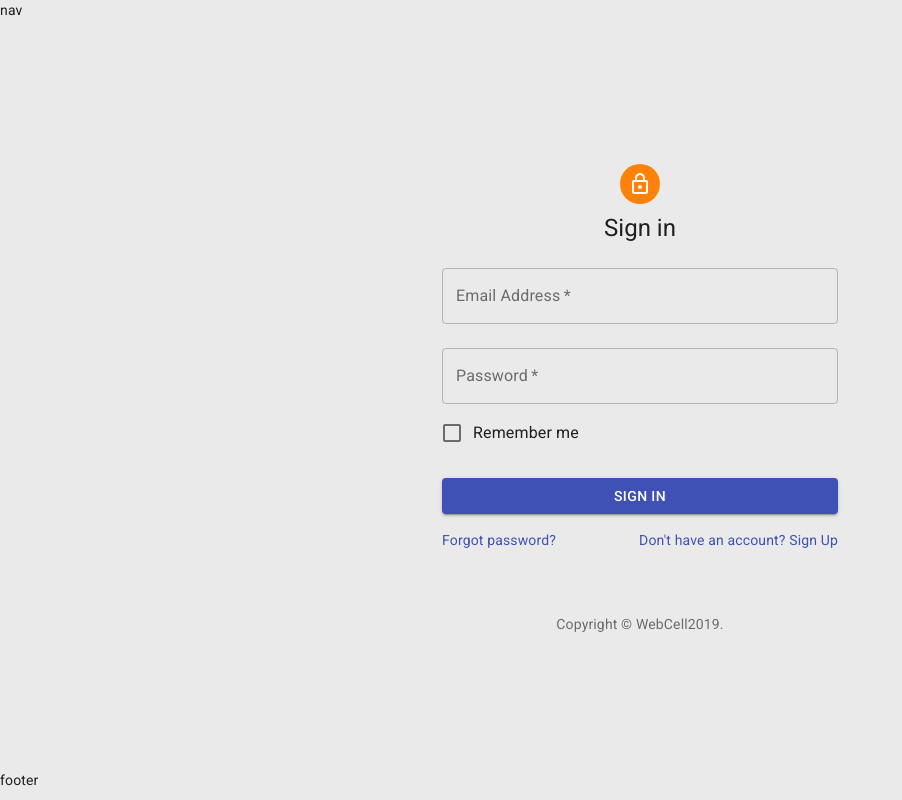
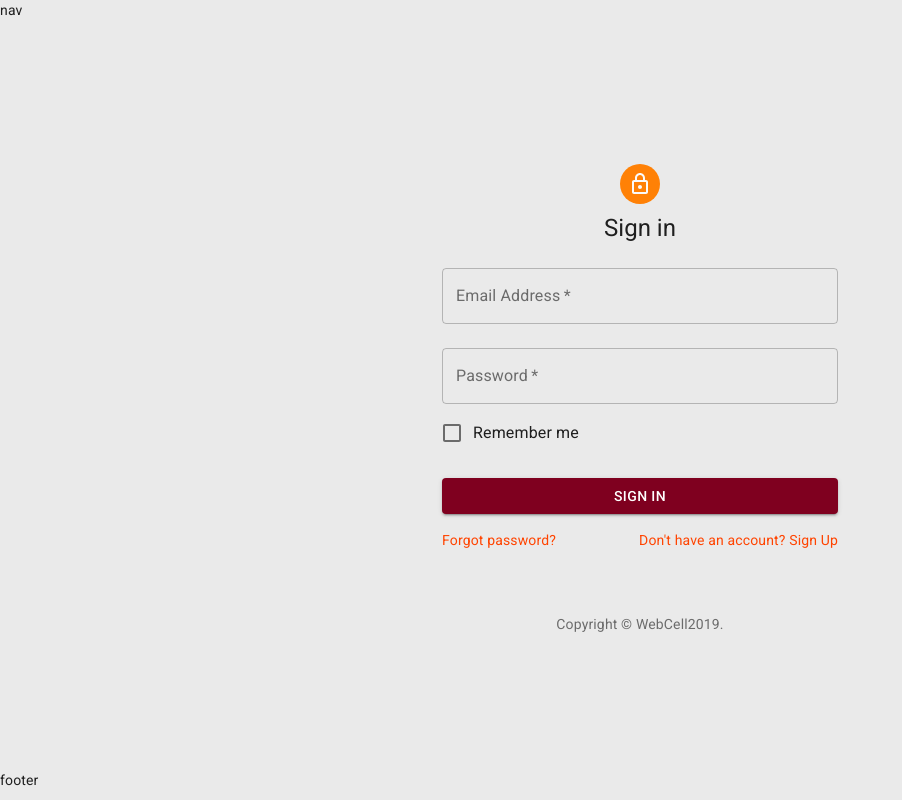
Before and after one commit to WebDevRaul/WebCell, a React (Create React App) app in the folder client/: page /sign-in in a window 1280 px wide. Shown: the whole page, without its empty margins (0-902 px from the left). Built offline with nearby package versions, Linux system fonts and the light colour scheme.

Commit message:
Use Own colors with theme from Material UI

```diff
--- a/client/src/components/sign-in/Form.jsx
+++ b/client/src/components/sign-in/Form.jsx
@@ -42,7 +42,7 @@
           type="submit"
           fullWidth
           variant="contained"
-          color="primary"
+          color="secondary"
           className='submit'
         >
           Sign In
--- /dev/null
+++ b/client/src/utils/theme.js
@@ -0,0 +1,12 @@
+import { createMuiTheme } from '@material-ui/core/styles';
+
+export const theme = createMuiTheme({
+  palette: {
+    primary: {
+      main: '#ff4400',
+    },
+    secondary: {
+      main: '#7f001f',
+    },
+  },
+});
```
Also changed, not shown: client/src/App.js (+5 -4 lines).
